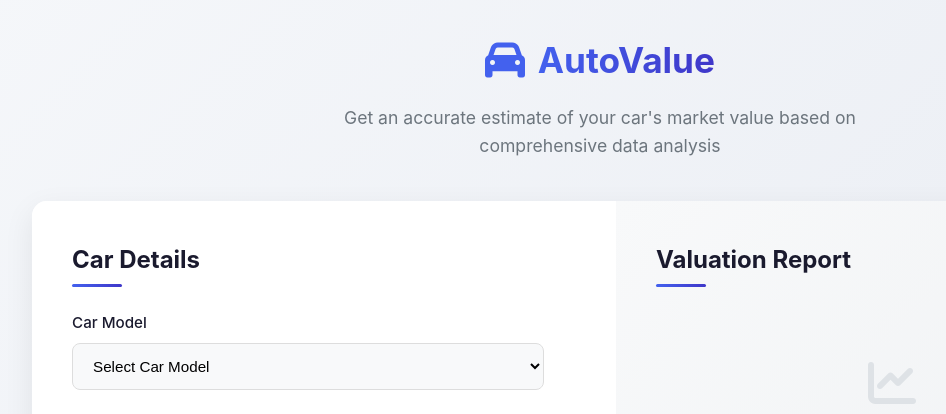
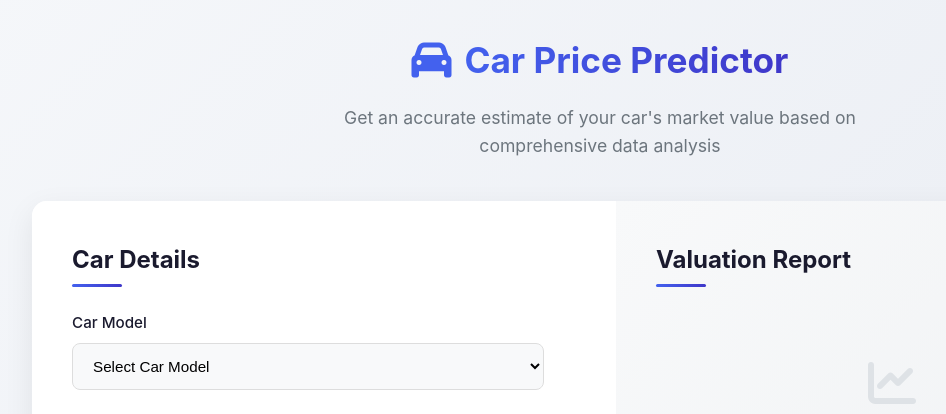
Before and after one commit to AndraBhargavi/Car_Price_Prediction, a Flask app: page / in a window 1280 px wide. Shown: the top 414 px of the page, without its empty margins (40-986 px from the left). Run offline with Flask 3, Linux system fonts and the light colour scheme.

Commit message:
Update car.html

```diff
--- a/templates/car.html
+++ b/templates/car.html
@@ -344,7 +344,7 @@
         <header>
             <div class="logo">
                 <i class="fas fa-car"></i>
-                <h1>AutoValue</h1>
+                <h1>Car Price Predictor</h1>
             </div>
             <p class="tagline">Get an accurate estimate of your car's market value based on comprehensive data analysis</p>
         </header>
```
